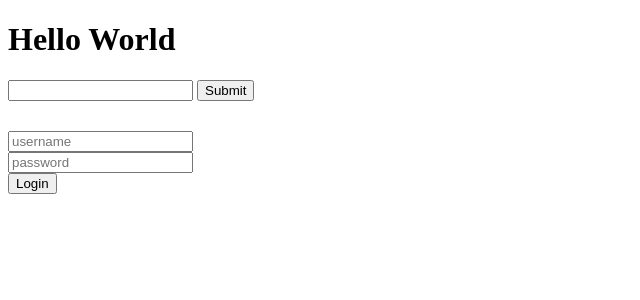
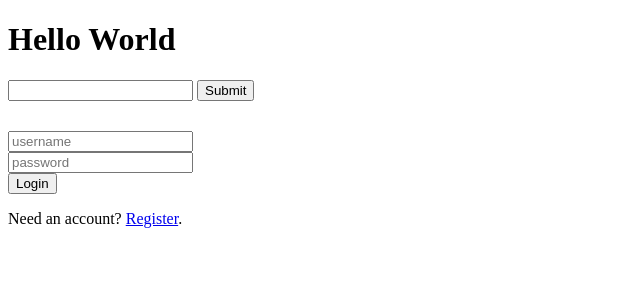
Before and after one commit to rmendes1/try-django, a Django app: page /login/ in a window 1280 px wide. Shown: the top 300 px of the page, without its empty margins (0-640 px from the left). Run offline with Django 3.2, Linux system fonts and the light colour scheme.

Commit message:
(Feature TD-3) Add user registration form
Path to register form added in login page.

```diff
--- a/templates/accounts/login.html
+++ b/templates/accounts/login.html
@@ -16,6 +16,7 @@
             </div>
             <button type="submit">Login</button>
         </form>
+        <p>Need an account? <a href="/register">Register</a>.</p>
     </div>
     {% else %}
         <p>You're already logged in. Would you like to <a href="/logout">logout</a>?</p>
```
